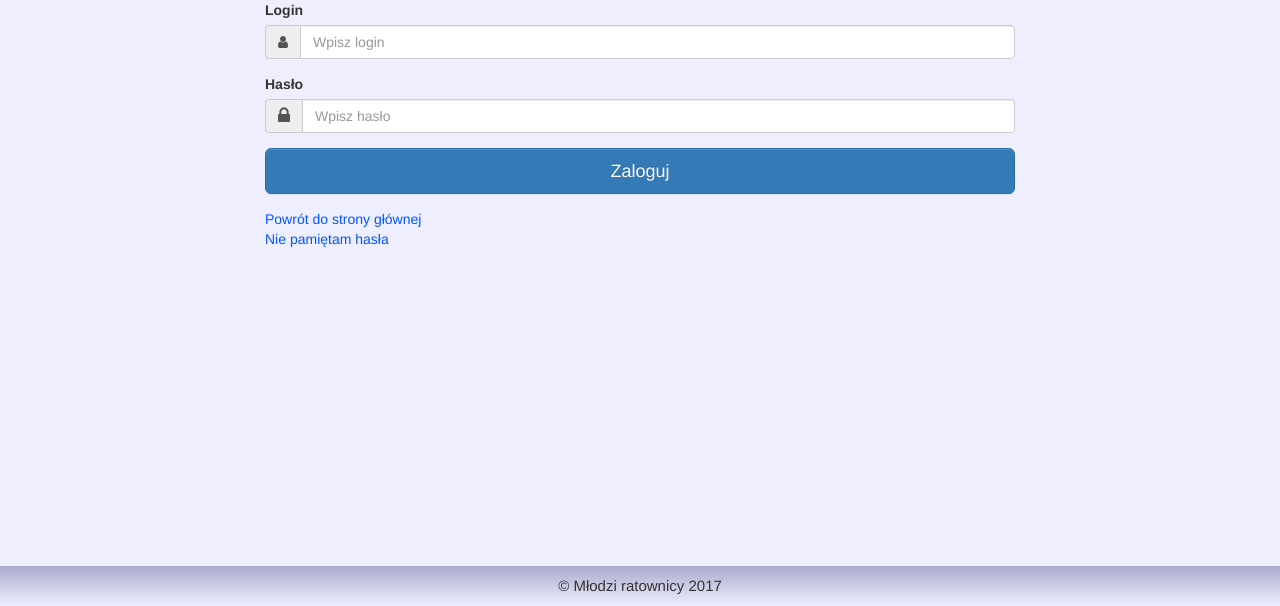
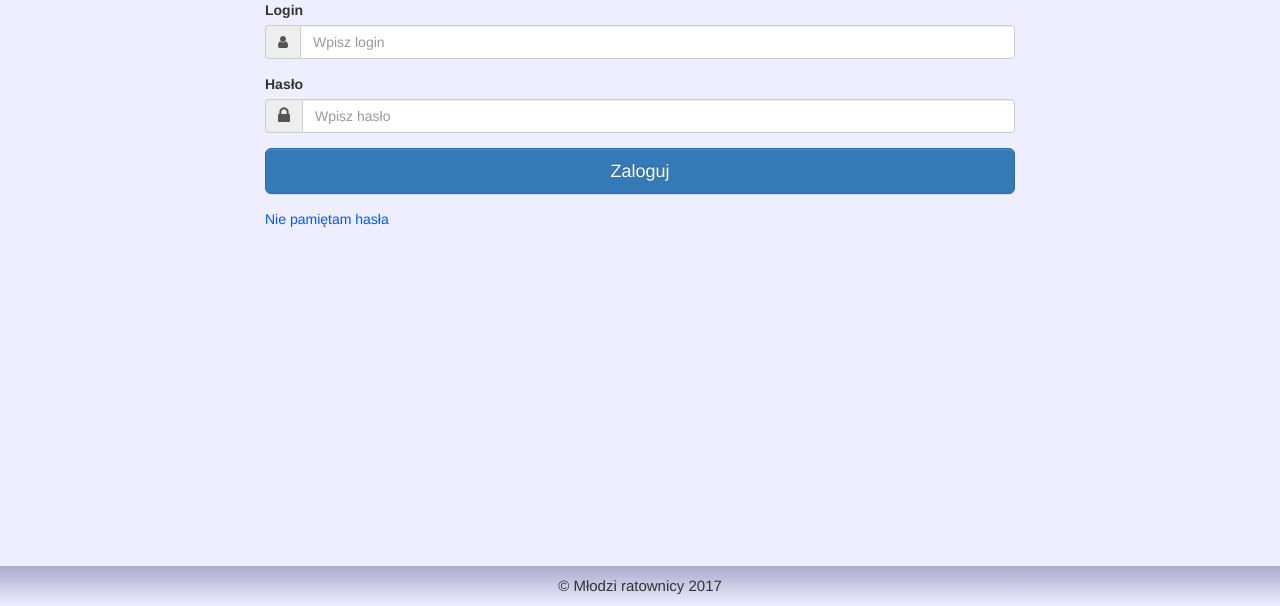
Before and after one commit to tojatos/DesignThinking, a CodeIgniter app: page /DesignThinking/Login in a window 1280 px wide. Shown: the part 194-800 px from the top of the page. Run offline with CodeIgniter, Linux system fonts and the light colour scheme; some libraries are stand-ins or nearby versions.

Commit message:
login and register pages quickfix

```diff
--- a/application/views/Login/index.php
+++ b/application/views/Login/index.php
@@ -1,36 +1,5 @@
 <?php defined('BASEPATH') OR exit('No direct script access allowed'); ?>
 <?php if (!$this->session->is_logged): ?>
-<script type="text/javascript">
-        window.alert = function(){};
-        var defaultCSS = document.getElementById('bootstrap-css');
-        function changeCSS(css){
-            if(css) $('head > link').filter(':first').replaceWith('<link rel="stylesheet" href="'+ css +'" type="text/css" />');
-            else $('head > link').filter(':first').replaceWith(defaultCSS);
-        }
-        $( document ).ready(function() {
-          var iframe_height = parseInt($('html').height());
-          window.parent.postMessage( iframe_height, 'http://bootsnipp.com');
-        });
-    </script>
-</head>
-<body>
-	<!DOCTYPE html>
-<html lang="en">
-    <head>
-		<meta name="viewport" content="width=device-width, initial-scale=1">
-		<link rel="stylesheet" type="text/css" href="assets/css/bootstrap.css">
-
-		<!-- Website CSS style -->
-		<link rel="stylesheet" type="text/css" href="assets/css/main.css">
-
-		<!-- Website Font style -->
-	    <link rel="stylesheet" href="https://maxcdn.bootstrapcdn.com/font-awesome/4.6.1/css/font-awesome.min.css">
-
-		<!-- Google Fonts -->
-		<link href='https://fonts.googleapis.com/css?family=Passion+One' rel='stylesheet' type='text/css'>
-		<link href='https://fonts.googleapis.com/css?family=Oxygen' rel='stylesheet' type='text/css'>
-	</head>
-	<body>
 		<div class="container">
 			<div class="row main">
 				<div class="panel-heading">
@@ -66,25 +35,10 @@
 							<div><input class="btn btn-primary btn-lg btn-block login-button" type="submit" value="Zaloguj"></div>
 						</div>
             </form>
-						<div class="login-register">
-				            <a href="<?= base_url() ?>" class="center">Powrót do strony głównej</a>
-				         </div>
-					<div class="login-register">
 				            <a href="<?= site_url('ForgottenPassword') ?>" class="center">Nie pamiętam hasła</a>
-				   </div>
 				</div>
 			</div>
 		</div>
-
-
-		<script type="text/javascript" src="assets/js/bootstrap.js"></script>
-	</body>
-</html>
-	<script type="text/javascript">
-
-	</script>
-</body>
-</html>
 <?php
   else:
     header('Location: '.base_url());
--- a/application/views/Register/index.php
+++ b/application/views/Register/index.php
@@ -62,9 +62,6 @@
 						<div class="form-group ">
 							<div><input class="btn btn-primary btn-lg btn-block login-button" type="submit" value="Zarejestruj"></div>
 						</div>
-						<div class="login-register">
-				            <a href="<?= base_url() ?>" class="center">Powrót do strony głównej</a>
-				         </div>
 					</form>
 				</div>
 			</div>
```
